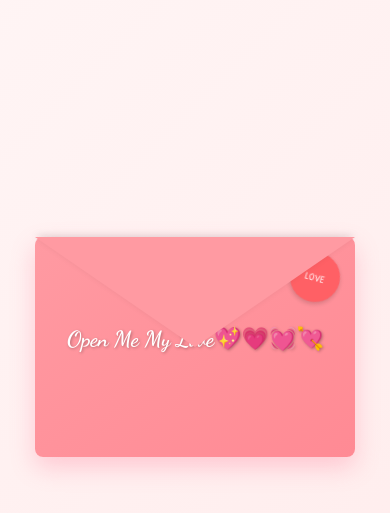
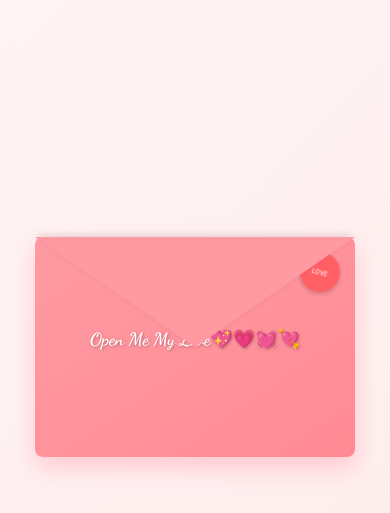
Before and after one commit to BoluOladipo/Letter_A, a plain HTML site: page index.html in a window 390 px wide. Shown: the part 75-588 px from the top of the page. Drawn offline with Linux system fonts and the light colour scheme.

Commit message:
Update index.html

```diff
--- a/index.html
+++ b/index.html
@@ -1,33 +1,42 @@
 <!DOCTYPE html>
 <html lang="en">
 <head>
-    <meta charset="UTF-8">
-    <meta name="viewport" content="width=device-width, initial-scale=1.0">
+  <meta charset="UTF-8" />
+  <meta name="viewport" content="width=device-width, initial-scale=1.0" />
   <title>Lovely Envelope</title>
-    <link href="https://fonts.googleapis.com/css2?family=Dancing+Script:wght@700&family=Patrick+Hand&display=swap" rel="stylesheet">
+  <link href="https://fonts.googleapis.com/css2?family=Dancing+Script:wght@700&family=Patrick+Hand&display=swap" rel="stylesheet" />
   <style>
-        body {
+    :root {
+      --vh: 100%;
+    }
+
+    html, body {
+      margin: 0;
+      padding: 0;
+      height: 100%;
+      font-family: 'Patrick Hand', cursive;
+      background: linear-gradient(135deg, #fff5f5 0%, #ffecec 100%);
       display: flex;
       justify-content: center;
       align-items: center;
-            height: 100vh;
-            background: linear-gradient(135deg, #fff5f5 0%, #ffecec 100%);
-            font-family: 'Patrick Hand', cursive;
-            overflow: hidden;
-            margin: 0;
+      overflow: auto;
+    }
+
+    body {
+      height: calc(var(--vh, 1vh) * 100);
     }
 
     .container {
-            position: relative;
-            width: 320px;
-            height: 220px;
+      width: 90vw;
+      max-width: 320px;
       perspective: 1000px;
+      margin: 20px;
     }
 
     .envelope {
       position: relative;
       width: 100%;
-            height: 100%;
+      height: 220px;
       cursor: pointer;
       transform-style: preserve-3d;
       transition: transform 0.6s cubic-bezier(0.25, 1, 0.5, 1);
@@ -37,7 +46,8 @@
       transform: rotateX(180deg);
     }
 
-        .envelope-front, .envelope-back {
+    .envelope-front,
+    .envelope-back {
       position: absolute;
       width: 100%;
       height: 100%;
@@ -53,6 +63,9 @@
       box-shadow: 0 10px 25px rgba(255, 105, 140, 0.3);
       z-index: 2;
       transform: rotateX(0deg);
+      text-align: center;
+      padding: 10px;
+      box-sizing: border-box;
     }
 
     .envelope-back {
@@ -62,6 +75,7 @@
       justify-content: center;
       align-items: flex-end;
       box-shadow: 0 10px 25px rgba(255, 105, 140, 0.3);
+      padding-bottom: 10px;
     }
 
     .envelope-flap {
@@ -75,7 +89,7 @@
       transform-origin: top;
       transition: all 0.6s cubic-bezier(0.25, 1, 0.5, 1);
       z-index: 3;
-            filter: drop-shadow(0 -2px 3px rgba(0,0,0,0.1));
+      filter: drop-shadow(0 -2px 3px rgba(0, 0, 0, 0.1));
     }
 
     .envelope.open .envelope-flap {
@@ -102,7 +116,7 @@
     .letter {
       position: absolute;
       width: 90%;
-            height: 80%;
+      max-height: 60vh;
       background: white;
       border-radius: 8px;
       padding: 20px;
@@ -111,8 +125,7 @@
       transition: transform 0.8s cubic-bezier(0.18, 0.89, 0.32, 1.28) 0.3s;
       overflow-y: auto;
       box-shadow: 0 3px 15px rgba(0, 0, 0, 0.1);
-            background-image:
-                linear-gradient(to bottom, rgba(255, 154, 162, 0.1) 1px, transparent 1px);
+      background-image: linear-gradient(to bottom, rgba(255, 154, 162, 0.1) 1px, transparent 1px);
       background-size: 100% 24px;
       background-position: 0 20px;
     }
@@ -142,17 +155,6 @@
       font-family: 'Dancing Script', cursive;
     }
 
-        @keyframes pulse {
-            0% { transform: scale(1); }
-            50% { transform: scale(1.1); }
-            100% { transform: scale(1); }
-        }
-
-        @keyframes float {
-            0%, 100% { transform: translateY(0); }
-            50% { transform: translateY(-10px); }
-        }
-
     .signature {
       font-family: 'Dancing Script', cursive;
       font-size: 24px;
@@ -176,7 +178,7 @@
       font-family: 'Patrick Hand', cursive;
       font-size: 10px;
       transform: rotate(15deg);
-            box-shadow: 0 2px 5px rgba(0,0,0,0.2);
+      box-shadow: 0 2px 5px rgba(0, 0, 0, 0.2);
       opacity: 0.9;
     }
 
@@ -187,6 +189,45 @@
       background-color: #ff5a5f;
       opacity: 0;
       z-index: 10;
+    }
+
+    @keyframes pulse {
+      0% { transform: scale(1); }
+      50% { transform: scale(1.1); }
+      100% { transform: scale(1); }
+    }
+
+    @keyframes float {
+      0%, 100% { transform: translateY(0); }
+      50% { transform: translateY(-10px); }
+    }
+
+    @media (max-width: 480px) {
+      .click-text {
+        font-size: 18px;
+      }
+
+      .letter-content h2 {
+        font-size: 24px;
+      }
+
+      .letter-content {
+        font-size: 14px;
+      }
+
+      .signature {
+        font-size: 18px;
+      }
+
+      .stamp {
+        width: 40px;
+        height: 40px;
+        font-size: 8px;
+      }
+
+      .heart.pop {
+        font-size: 36px;
+      }
     }
   </style>
 </head>
@@ -217,7 +258,7 @@
     const envelope = document.getElementById('envelope');
     const heart = document.getElementById('heart');
 
-        envelope.addEventListener('click', function() {
+    envelope.addEventListener('click', function () {
       this.classList.toggle('open');
 
       if (this.classList.contains('open')) {
@@ -232,7 +273,6 @@
     });
 
     function createHearts() {
-            // Main heart animation
       setTimeout(() => {
         heart.classList.add('pop');
         setTimeout(() => {
@@ -240,7 +280,6 @@
         }, 1000);
       }, 300);
 
-            // Create additional floating hearts
       for (let i = 0; i < 15; i++) {
         setTimeout(() => {
           const newHeart = document.createElement('div');
@@ -253,7 +292,7 @@
 
           setTimeout(() => {
             newHeart.classList.add('pop');
-                        newHeart.style.transform = `translateY(-${Math.random() * 150 + 50}px) rotate(${Math.random() * 360}deg;) scale(${Math.random() + 0.8})`;
+            newHeart.style.transform = `translateY(-${Math.random() * 150 + 50}px) rotate(${Math.random() * 360}deg) scale(${Math.random() + 0.8})`;
             newHeart.style.opacity = '0';
           }, 10);
 
@@ -278,7 +317,6 @@
           confetti.style.borderRadius = `${Math.random() * 50}%`;
           document.body.appendChild(confetti);
 
-                    // Animate confetti
           setTimeout(() => {
             confetti.style.opacity = '1';
             confetti.style.transform = `translate(${Math.random() * 200 - 100}px, ${Math.random() * 200 + 100}px) rotate(${Math.random() * 360}deg)`;
@@ -291,6 +329,15 @@
         }, i * 50);
       }
     }
+
+    // Adjust for iOS full viewport height
+    function adjustViewportHeight() {
+      const vh = window.innerHeight * 0.01;
+      document.documentElement.style.setProperty('--vh', `${vh}px`);
+    }
+
+    window.addEventListener('resize', adjustViewportHeight);
+    window.addEventListener('load', adjustViewportHeight);
   </script>
 </body>
 </html>
```
Lines whose indentation alone changed are shown as unchanged.
